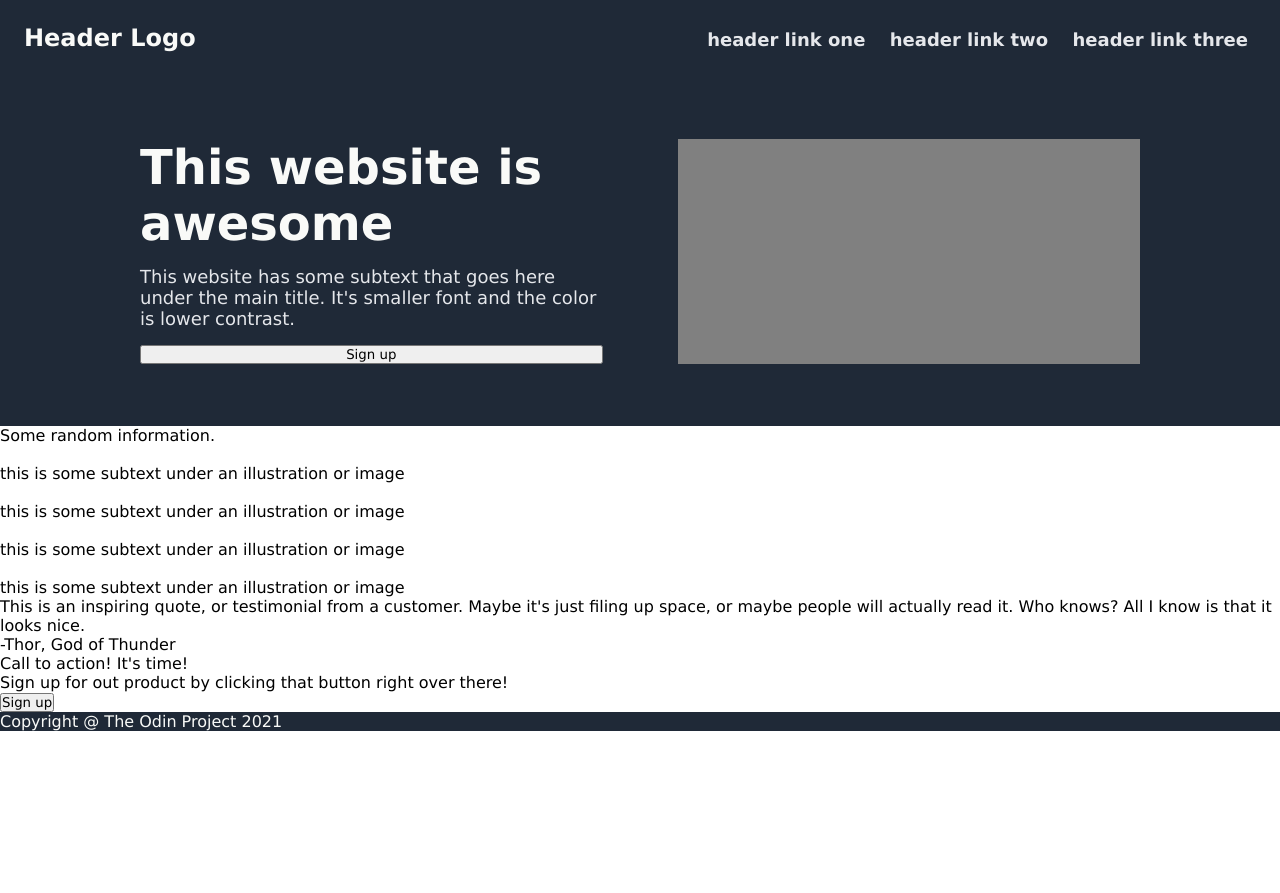
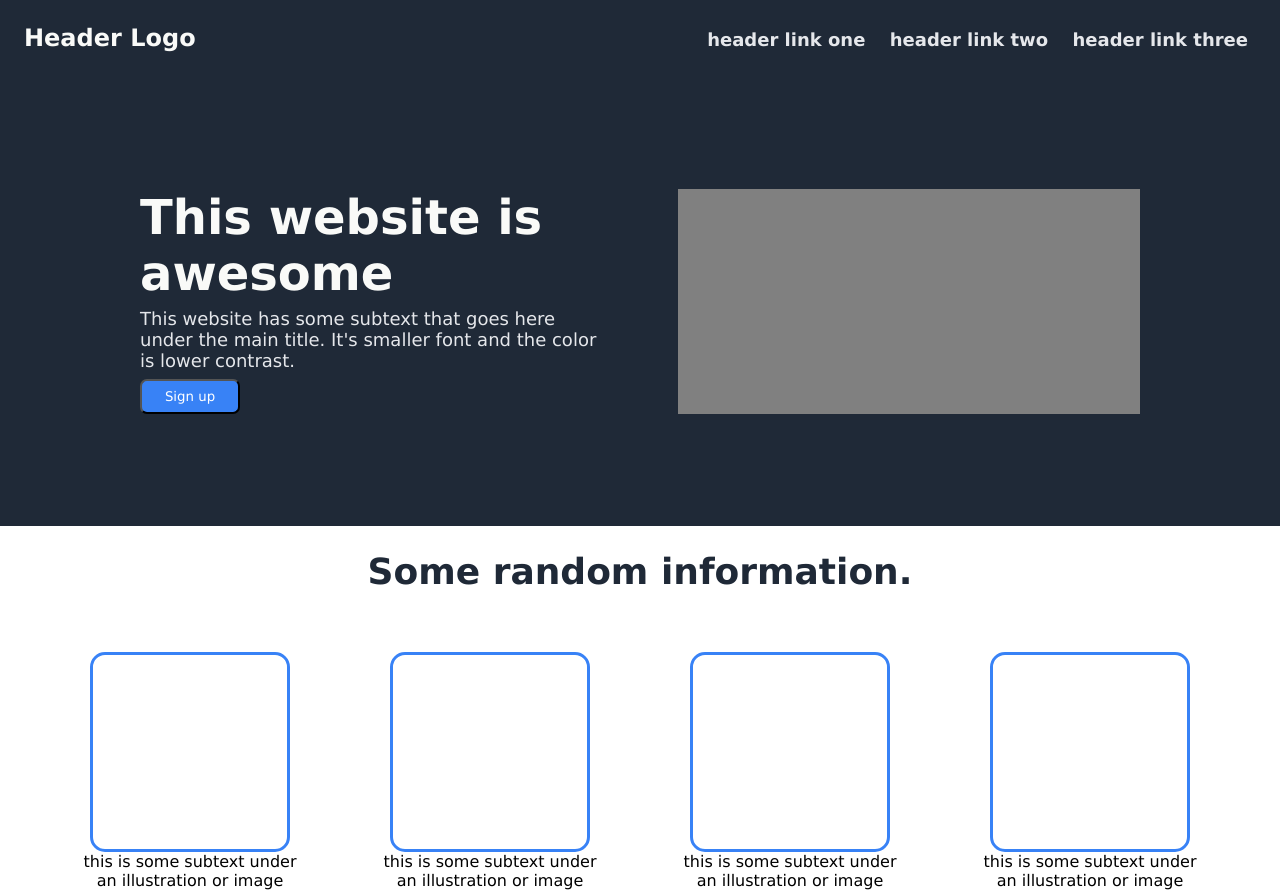
Before and after one commit to Makiko94/top-landing-page, a plain HTML site: page index.html in a window 1280 px wide. Shown: the top 893 px of the page. Before the commit the page ends 800 px from the top, so only its background shows below. Drawn offline with Linux system fonts and the light colour scheme.

Commit message:
Finished first section and begain second modified html for styling

```diff
--- a/index.html
+++ b/index.html
@@ -36,23 +36,23 @@
 
 <!-- This is the second section with information and images -->
     <div class="information">
-        <div class="container">
-            <p>Some random information.</p>
+        <div class="container information">
+            <p class="random">Some random information.</p>
             <div class="content">
                 <div class="card">
-                    <img class="card" src="unknown" alt="">
+                    <div class="img"></div>
                     <p>this is some subtext under an illustration or image</p>
                 </div>
                 <div class="card">
-                    <img class="card" src="unknown" alt="">
+                    <div class="img"></div>
                     <p>this is some subtext under an illustration or image</p>
                 </div>
                 <div class="card">
-                    <img class="card" src="unknown" alt="">
+                    <div class="img"></div>
                     <p>this is some subtext under an illustration or image</p>
                 </div>
                 <div class="card">
-                    <img class="card" src="unknown" alt="">
+                    <div class="img"></div>
                     <p>this is some subtext under an illustration or image</p>
                 </div>
             </div>
--- a/style.css
+++ b/style.css
@@ -9,6 +9,8 @@ body {
     display: flex;
     flex-direction: column;
 }
+
+/* Header section style */
 
 .container.logo {
     display: flex;
@@ -51,9 +53,11 @@ a,
     font-size: 18px;
 }
 
+/* First section style */
+
 .title {
     background-color: #1F2937;
-    height: 350px;
+    height: 450px;
     display: flex;
     align-items: center;
     justify-content: center;
@@ -89,3 +93,50 @@ a,
     flex-direction: column;
     justify-content: space-between;
 }
+
+button {
+    background-color: #3882F6;
+    color: white;
+    width: 100px;
+    padding: 8px 12px;
+    border-radius: 7px;
+}
+
+/* Second section style */
+
+.container.information {
+    display: flex;
+    flex-direction: column;
+    justify-content: center;
+    align-items: center;
+}
+
+.random {
+    padding: 25px;
+    color: #1F2937;
+    font-size: 36px;
+    font-weight: bolder;
+    margin-bottom: 35px;
+}
+
+.content {
+    display: flex;
+    gap: 75px;
+    margin-bottom: 75px;
+}
+
+.card  {
+    width: 225px;
+    text-align: center;
+    display: flex;
+    flex-direction: column;
+    justify-content: center;
+    align-items: center;
+}
+
+.img {
+    height: 200px;
+    width: 200px;
+    border: 3px solid #3882F6;
+    border-radius: 15px;
+}
```
